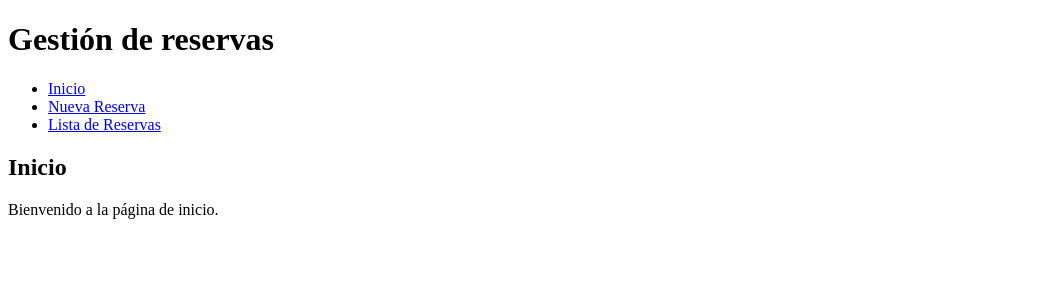
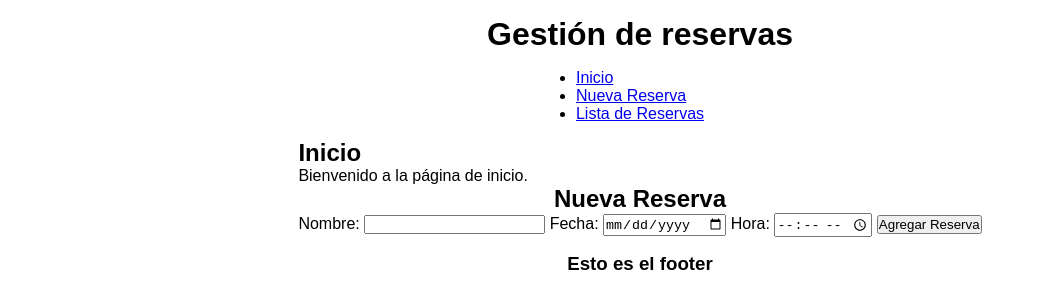
Before and after one commit to AleVeraF/SISTEMA-H-BRIDO-DE-GESTI-N-RESERVAS-TAREAS-, a plain HTML site: page index.html in a window 1280 px wide. Shown: the whole page, without its empty margins (0-1037 px from the left). Drawn offline with Linux system fonts and the light colour scheme.

Commit message:
formulario con localstorage y un poco de CSS

```diff
--- a/index.html
+++ b/index.html
@@ -23,7 +23,7 @@
             <h2>Inicio</h2>
             <p>Bienvenido a la página de inicio.</p>
         </section>
-        <section style="display: none;" id="nueva-reserva">
+        <section  id="nueva-reserva">
             <h2>Nueva Reserva</h2>
             <form id="formulario-reserva">
                 <label for="nombre">Nombre:</label>
@@ -41,6 +41,7 @@
         </section>
     </main>
     <footer>
+        <h3>Esto es el footer</h3>
     </footer>
 </body>
 </html>
--- a/styles.css
+++ b/styles.css
@@ -0,0 +1,19 @@
+/* Reset básico para márgenes y padding */
+* {
+    margin: 0;
+    padding: 0;
+    box-sizing: border-box;
+}
+body {
+    font-family: Arial, sans-serif;
+    display: flex;
+    flex-direction: column;
+    align-items: center;
+    gap: 1rem;
+    padding: 1rem;
+}
+
+#nueva-reserva {
+    text-align: center;
+    gap: 1rem;
+}
```
